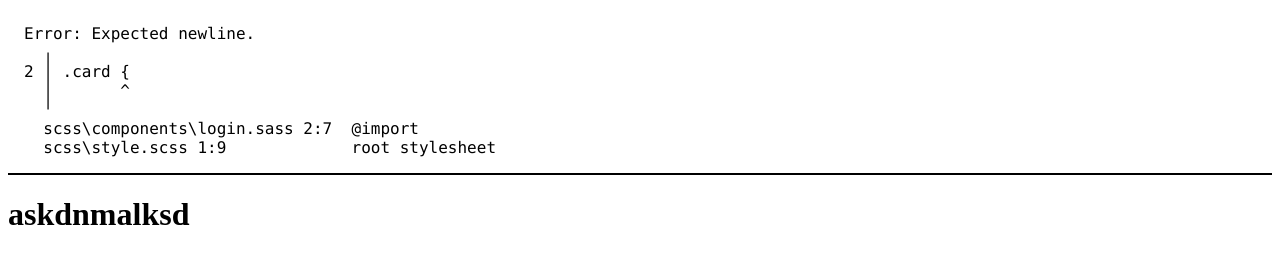
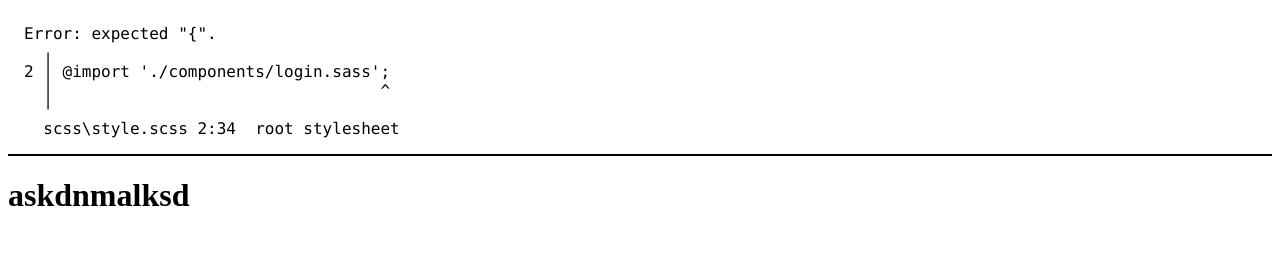
Before and after one commit to lautyrobles/BodySync, a website: page index.html in a window 1280 px wide. Drawn offline with Linux system fonts and the light colour scheme.

Commit message:
pruebaCommit

```diff
--- a/css/style.css
+++ b/css/style.css
@@ -1,10 +1,9 @@
-/* Error: Expected newline.
+/* Error: expected "{".
  *   ,
- * 2 | .card {
- *   |       ^
+ * 2 | @import './components/login.sass';
+ *   |                                  ^
  *   '
- *   scss\components\login.sass 2:7  @import
- *   scss\style.scss 1:9             root stylesheet */
+ *   scss\style.scss 2:34  root stylesheet */
 
 body::before {
   font-family: "Source Code Pro", "SF Mono", Monaco, Inconsolata, "Fira Mono",
@@ -14,5 +13,5 @@ body::before {
   padding: 1em;
   margin-bottom: 1em;
   border-bottom: 2px solid black;
-  content: "Error: Expected newline.\a   \2577 \a 2 \2502  .card {\d\a   \2502        ^\a   \2575 \a   scss\\components\\login.sass 2:7  @import\a   scss\\style.scss 1:9             root stylesheet";
+  content: "Error: expected \"{\".\a   \2577 \a 2 \2502  @import './components/login.sass';\d\a   \2502                                   ^\a   \2575 \a   scss\\style.scss 2:34  root stylesheet";
 }
```
